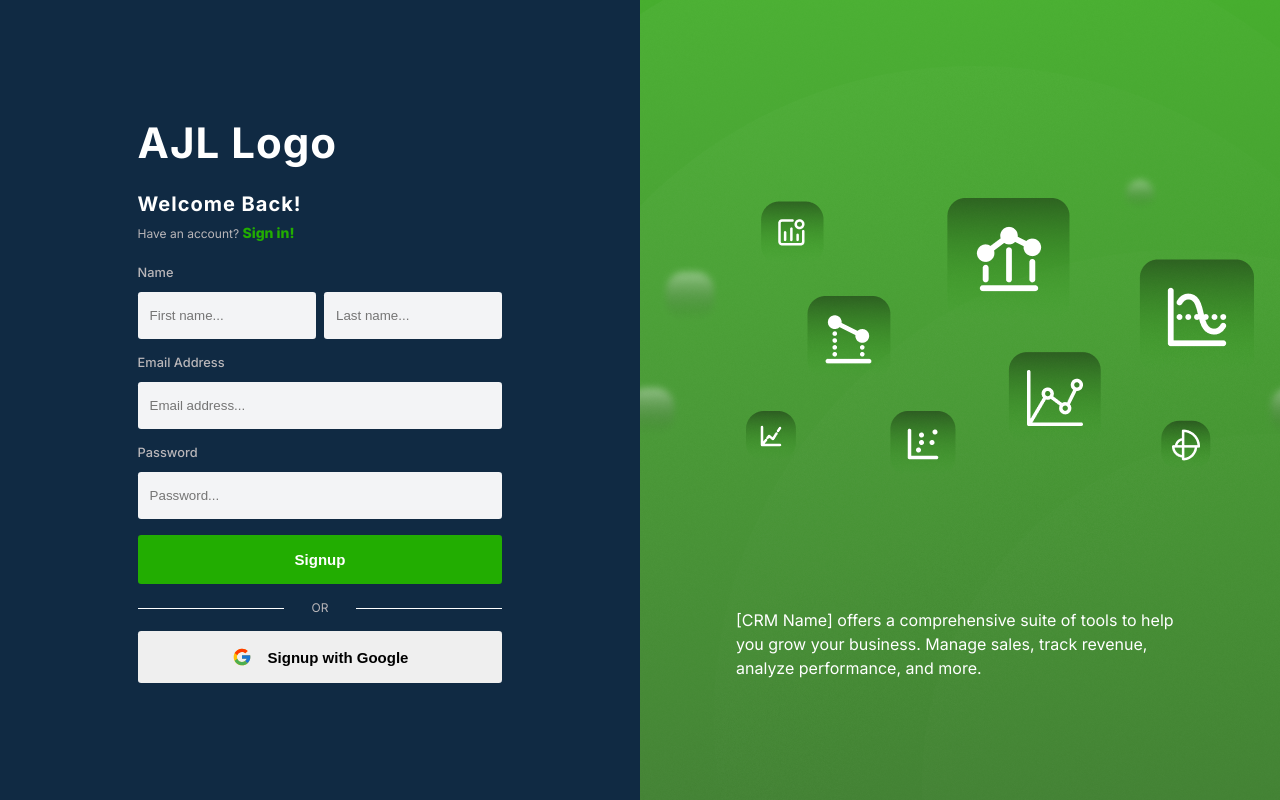
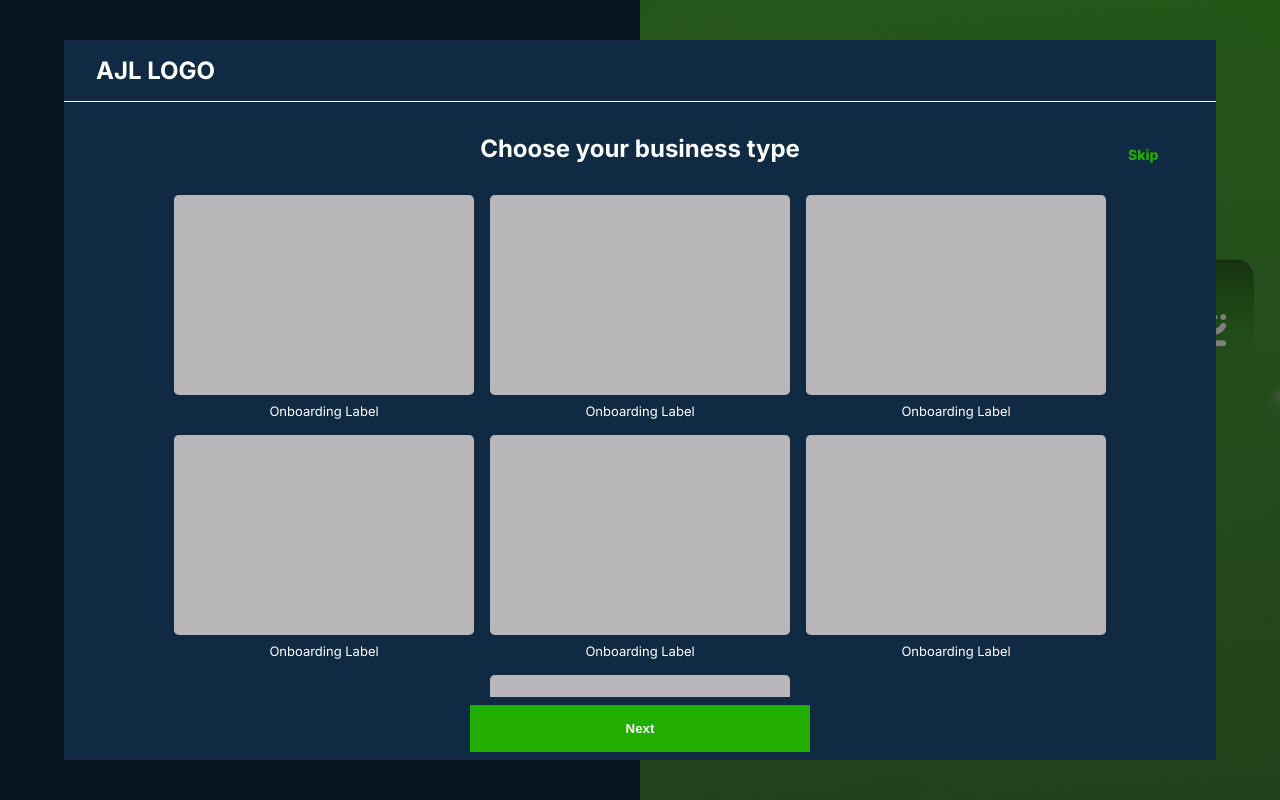
Before and after one commit to kennyegun24/invenmatrix_crm_dashboard, a Next.js app: page /register in a window 1280 px wide. Built offline with nearby package versions, Linux system fonts and the light colour scheme.

Commit message:
Onboarding screen created and styled

```diff
--- a/app/auth.css
+++ b/app/auth.css
@@ -1,6 +1,7 @@
 .login_page {
   min-height: 100vh;
   height: 100%;
+  position: relative;
 }
 
 .sub_auth {
--- a/app/defaults.css
+++ b/app/defaults.css
@@ -8,8 +8,16 @@
   display: flex;
 }
 
+.wrap {
+  flex-wrap: wrap;
+}
+
 .column {
   flex-direction: column;
+}
+
+.align_self_center {
+  align-self: center;
 }
 
 .align_center {
@@ -38,6 +46,10 @@
 
 .justify_end {
   justify-content: flex-end;
+}
+
+.text_center {
+  text-align: center;
 }
 
 .gap05rem {
@@ -73,3 +85,23 @@ a {
   text-decoration: none;
   color: initial;
 }
+
+.absolute {
+  position: absolute;
+}
+
+.fixed {
+  position: fixed;
+}
+
+.relative {
+  position: relative;
+}
+
+.sticky {
+  position: sticky;
+}
+
+.pointer {
+  cursor: pointer;
+}
--- a/app/register/page.jsx
+++ b/app/register/page.jsx
@@ -2,10 +2,12 @@ import Link from "next/link";
 import React from "react";
 import RightSide from "@/components/auth/RightSide";
 import GoogleBtn, { AuthButton } from "@/components/auth/GoogleBtn";
+import Onboarding from "@/components/auth/onboarding/Onboarding";
 
 const Page = () => {
   return (
     <div className="login_page flex">
+      {<Onboarding />}
       <div className="flex sub_auth">
         <section className="first_part flex align_center justify_center column gap15rem">
           <h1>AJL Logo</h1>
--- a/app/root_css.css
+++ b/app/root_css.css
@@ -1,8 +1,10 @@
 :root {
   --main_bg: #102a43;
   --text_color: #fff;
+  --white_color: #fff;
   --border_color: #fff;
   --light_text: #b9b6b9;
+  --green_color: #22ad01;
   /* --main_bg: #fff;
   --text_color: #5c5e64;
   --border_color: #535353;
--- /dev/null
+++ b/components/auth/onboarding/Onboarding.jsx
@@ -0,0 +1,36 @@
+import React from "react";
+import "./style.css";
+
+const Onboarding = () => {
+  const onboarding_arr = Array.from({ length: 7 }).fill("Onboarding Label");
+  return (
+    <div className="onboarding_component_container absolute flex align_center justify_center">
+      <div className="onboarding_screen flex column justify_between gap2rem">
+        <h3 className="sticky">AJL LOGO</h3>
+        <section className="flex column gap2rem align_self_center onboarding_type">
+          <h2 className="text_center">
+            Choose your business type{" "}
+            <span className="absolute pointer">Skip</span>
+          </h2>
+
+          <div className="flex wrap gap1rem justify_center onboarding_map">
+            {onboarding_arr.map((imgs, _) => (
+              <section
+                key={_}
+                className="flex column gap05rem onboarding_mapped_item"
+              >
+                <div className="onboarding_img pointer" />
+                <p className="text_center">{imgs}</p>
+              </section>
+            ))}
+          </div>
+        </section>
+        <section className="onboarding_btn sticky flex justify_center">
+          <button>Next</button>
+        </section>
+      </div>
+    </div>
+  );
+};
+
+export default Onboarding;
--- /dev/null
+++ b/components/auth/onboarding/style.css
@@ -0,0 +1,109 @@
+.onboarding_component_container {
+  background-color: rgba(0, 0, 0, 0.5);
+  height: 100%;
+  width: 100%;
+  z-index: 99;
+  color: var(--text_color);
+}
+
+.onboarding_screen {
+  background-color: var(--main_bg);
+  height: 90%;
+  width: 90%;
+  overflow-y: auto;
+
+  &::-webkit-scrollbar {
+    width: 5px;
+    background: #000;
+  }
+
+  &::-webkit-scrollbar-thumb {
+    background: #cececf;
+  }
+
+  h3 {
+    padding: 1rem 2rem;
+    border-bottom: 1px solid var(--border_color);
+    font-size: 24px;
+    top: 0;
+    background-color: var(--main_bg);
+    width: 100%;
+    z-index: 99;
+  }
+
+  .onboarding_type {
+    h2 {
+      position: relative;
+      width: 100%;
+    }
+
+    span {
+      right: 5%;
+      bottom: 0;
+      font-weight: 800;
+      color: var(--green_color);
+      font-size: 14px;
+    }
+
+    .onboarding_img {
+      height: 200px;
+      width: 300px;
+      background-color: var(--light_text);
+      border-radius: 0.3rem;
+    }
+
+    p {
+      font-size: 13px;
+    }
+  }
+
+  .onboarding_btn {
+    width: 100%;
+    background: var(--main_bg);
+    bottom: 0;
+    padding: 0.5rem;
+
+    button {
+      padding: 1rem 2rem;
+      min-width: 30%;
+      font-weight: 600;
+      background: var(--green_color);
+      color: var(--white_color);
+    }
+  }
+}
+
+@media (min-width: 200px) and (max-width: 650px) {
+  .onboarding_mapped_item {
+    width: 45%;
+    justify-content: space-between;
+  }
+
+  .onboarding_screen {
+    height: 95%;
+    width: 95%;
+    h3 {
+      font-size: 20px;
+    }
+
+    .onboarding_type {
+      h2 {
+        font-size: 1rem;
+        text-align: start;
+      }
+
+      span {
+        font-size: 12px;
+      }
+
+      .onboarding_img {
+        width: 100%;
+        height: 120px;
+      }
+
+      p {
+        font-size: 13px;
+      }
+    }
+  }
+}
```
